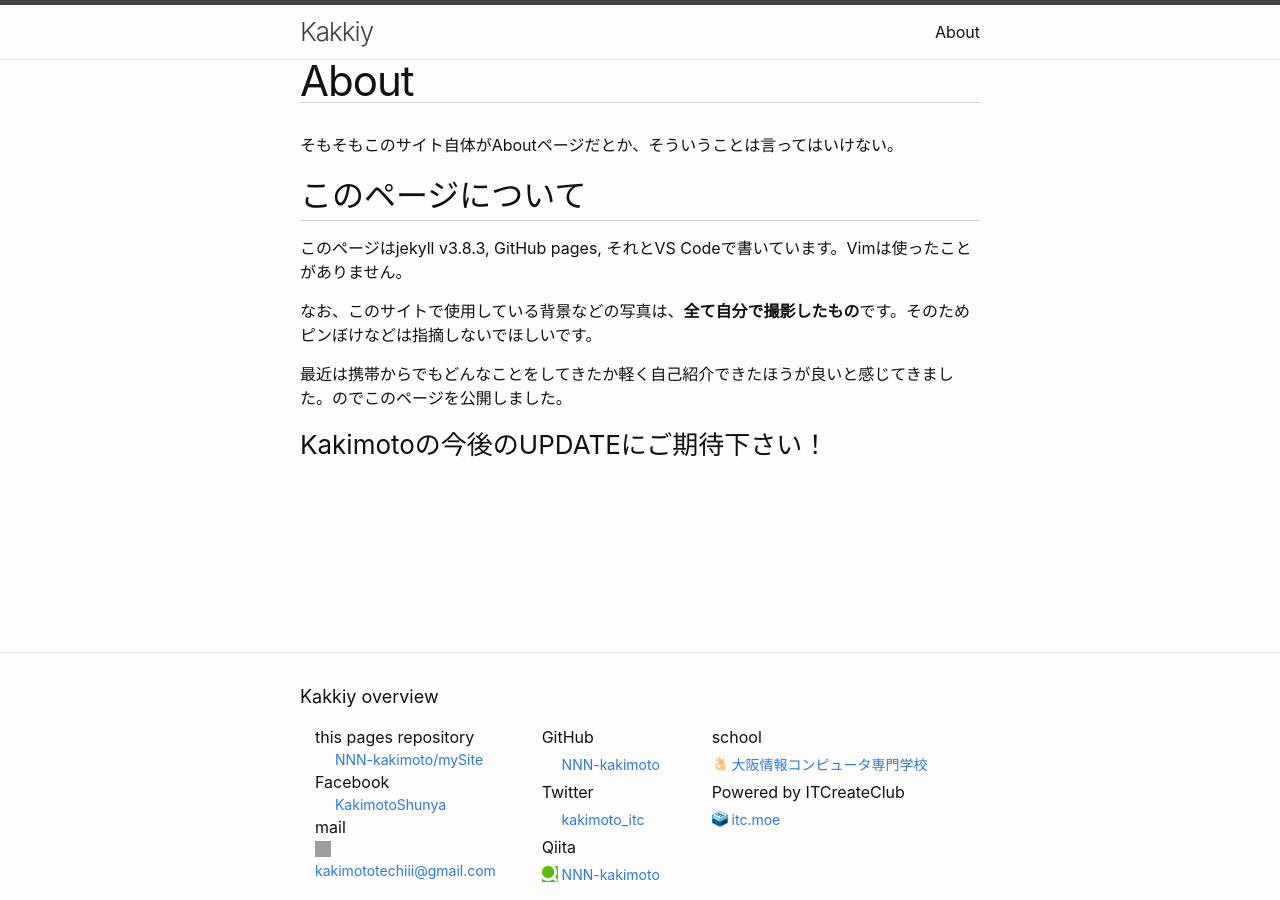
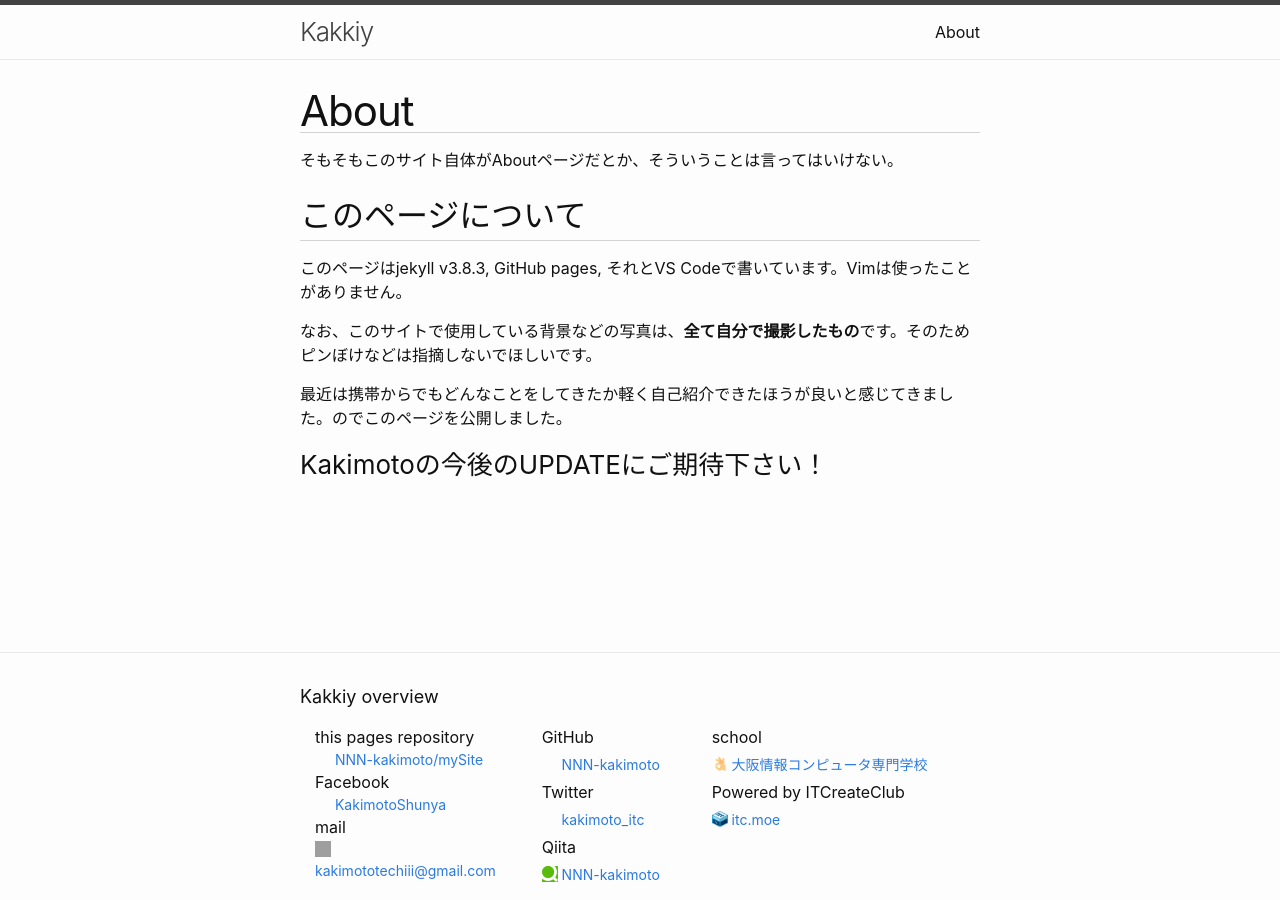
Before and after one commit to NNN-kakimoto/mySite, a Jekyll site: the page built from about.md, in a window 1280 px wide. Built offline with Jekyll 4.4.1, drawn with Linux system fonts in a browser that asks for light colours; grey boxes are pictures that could not be loaded.

Commit message:
404調整、aboutヘッダーを調整

```diff
--- a/404.html
+++ b/404.html
@@ -1,5 +1,6 @@
 ---
-layout: default
+layout: common
+title: ページが見つかりません
 ---
 
 <style type="text/css" media="screen">
--- a/_includes/css/main.scss
+++ b/_includes/css/main.scss
@@ -345,13 +345,13 @@
 	* Posts
 	*/
  .post-header {
-	 margin-bottom: 30px; }
+	 //margin-bottom: 30px;
+	}
 
  .post-title {
 	border-bottom: lightgray 1px solid;
 	font-size: 42px;
-	//margin-top: 30px;
-	margin-top: 0px;
+	margin-top: 30px;
 	letter-spacing: -1px;
 	line-height: 1; }
 	@media screen and (max-width: 800px) {
@@ -362,7 +362,9 @@
 	 margin-bottom: 30px; }
 	 .post-content h2 {
 		 border-bottom: lightgray 1px solid;
-		 font-size: 32px; }
+		 font-size: 32px;
+		 margin-top: 20px;
+		 }
 		 @media screen and (max-width: 800px) {
 			 .post-content h2 {
 				 font-size: 28px; } }
```
